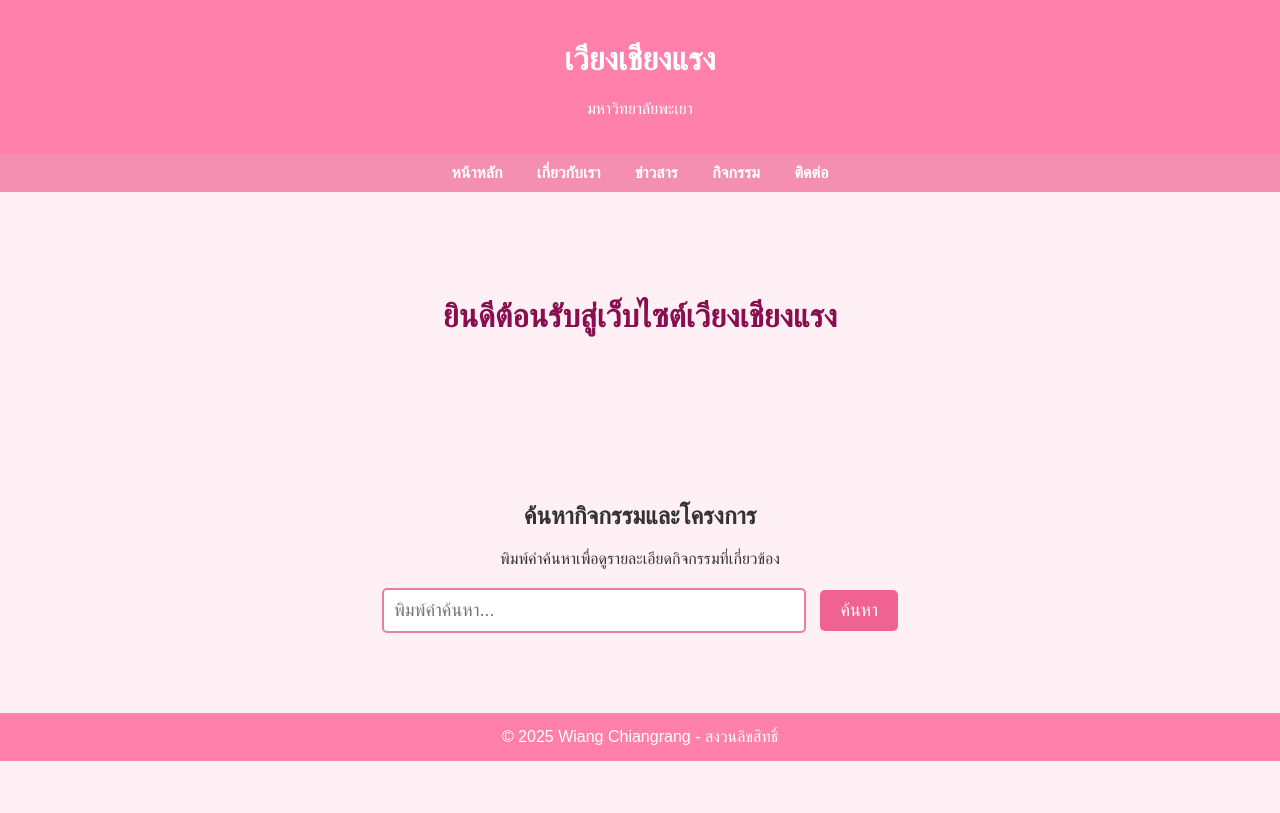
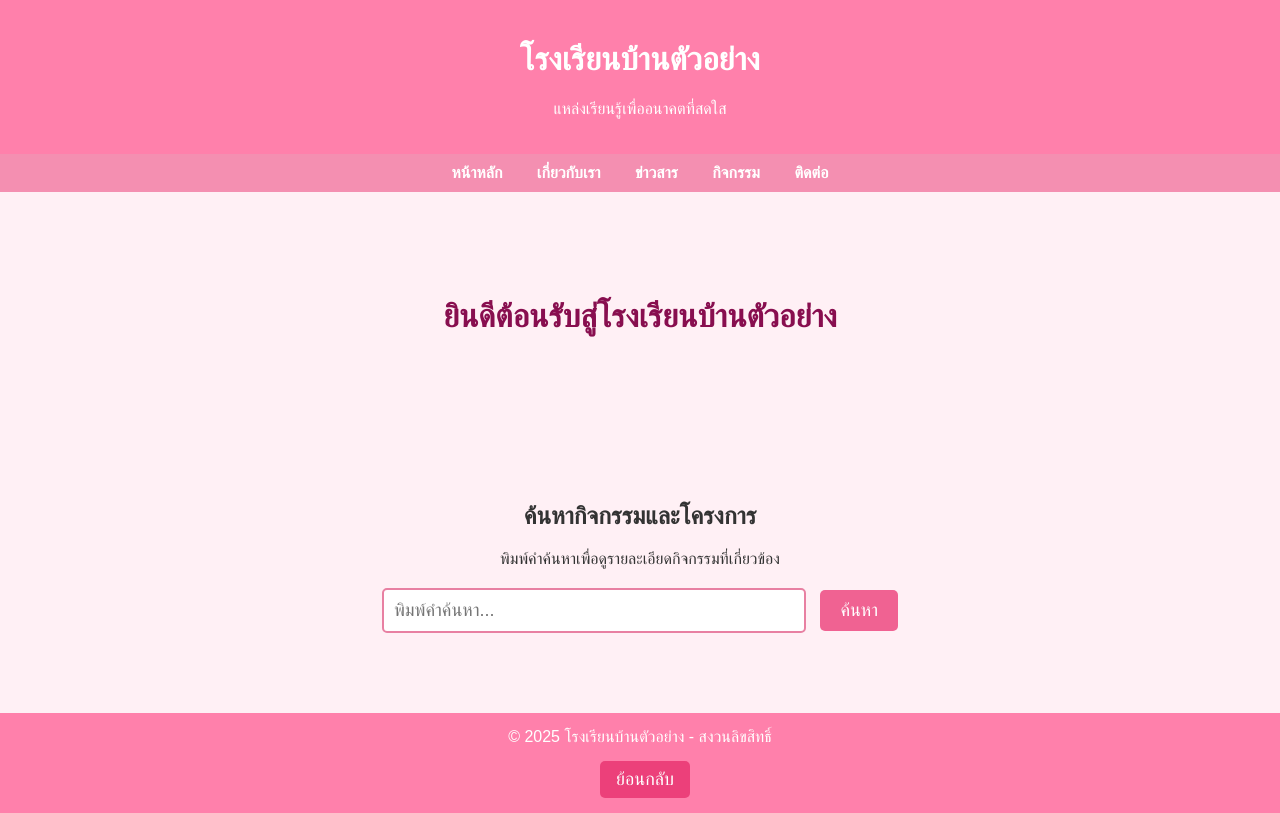
Before and after one commit to Chanyanuch0/wiang_chiangrang, a plain HTML site: page index.html in a window 1280 px wide. Drawn offline with Linux system fonts and the light colour scheme.

Commit message:
Update index.html

```diff
--- a/index.html
+++ b/index.html
@@ -75,12 +75,24 @@
       padding: 15px;
       margin-top: 40px;
     }
+    .back-btn {
+      margin-top: 15px;
+      background: #ec407a;
+      color: white;
+      padding: 8px 16px;
+      border: none;
+      border-radius: 5px;
+      cursor: pointer;
+    }
+    .back-btn:hover {
+      background: #c2185b;
+    }
   </style>
 </head>
 <body>
   <header>
-    <h1>เวียงเชียงแรง</h1>
-    <p>มหาวิทยาลัยพะเยา</p>
+    <h1>โรงเรียนบ้านตัวอย่าง</h1>
+    <p>แหล่งเรียนรู้เพื่ออนาคตที่สดใส</p>
   </header>
 
   <nav>
@@ -92,7 +104,7 @@
   </nav>
 
   <div class="hero">
-    ยินดีต้อนรับสู่เว็บไซต์เวียงเชียงแรง
+    ยินดีต้อนรับสู่โรงเรียนบ้านตัวอย่าง
   </div>
 
   <div class="content">
@@ -107,7 +119,10 @@
   </div>
 
   <footer>
-    &copy; 2025 Wiang Chiangrang - สงวนลิขสิทธิ์
+    &copy; 2025 โรงเรียนบ้านตัวอย่าง - สงวนลิขสิทธิ์
+    <br>
+    <!-- ปุ่มย้อนกลับ -->
+    <button class="back-btn" onclick="goBack()">ย้อนกลับ</button>
   </footer>
 
   <script>
@@ -122,6 +137,10 @@
       }
       return false;
     }
+
+    function goBack() {
+      window.history.back();
+    }
   </script>
 </body>
 </html>
```
